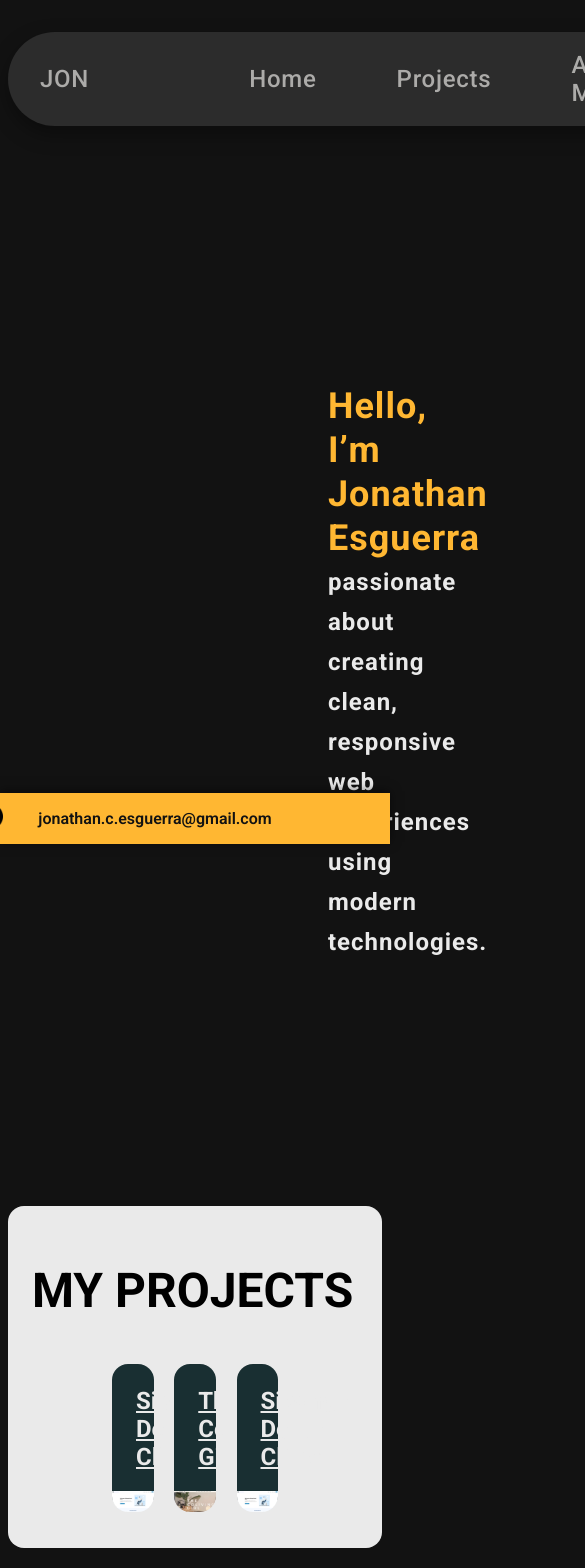
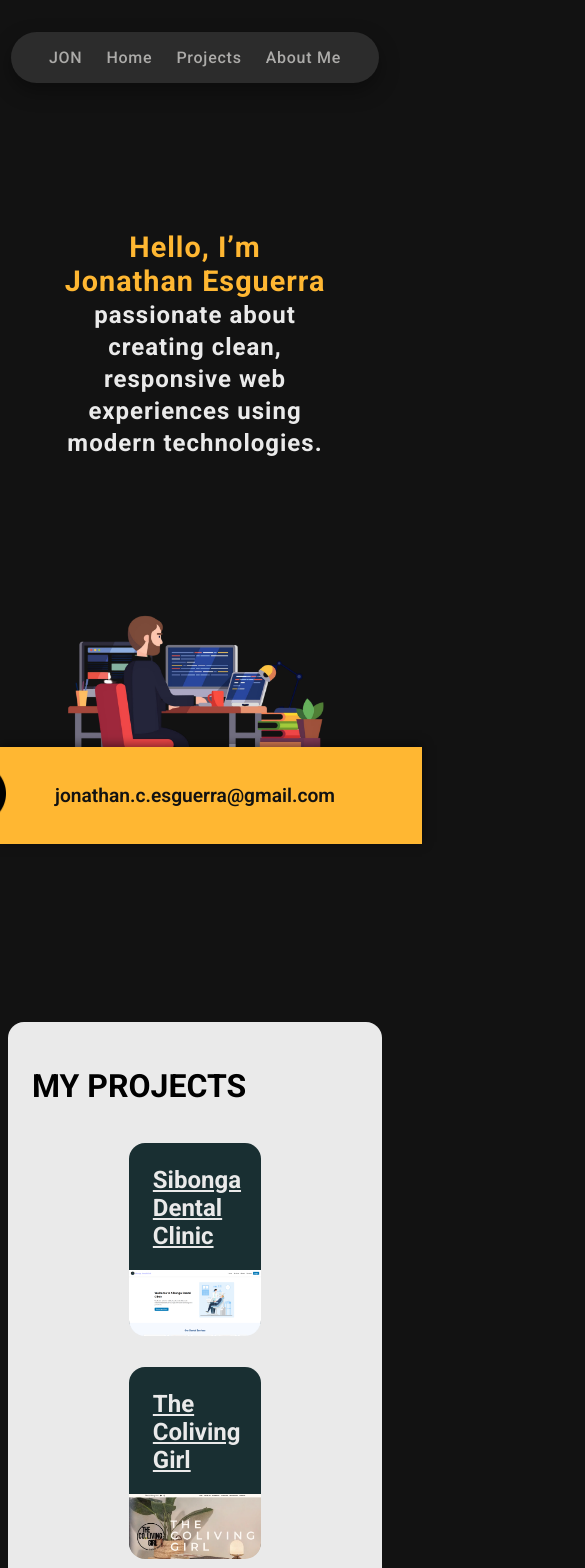
Before and after one commit to Jon-18/portfolio, a React (Create React App) app: page / in a window 390 px wide. Shown: the top 1568 px of the page, 585 px wide, since content can reach past the window. Built offline with nearby package versions, Linux system fonts and the light colour scheme.

Commit message:
Mobile friendly

```diff
--- a/src/index.css
+++ b/src/index.css
@@ -231,3 +231,123 @@ h1 {
   width: 5%;
   cursor: pointer;
 }
+
+@media (max-width: 768px) {
+  /* ---------- GLOBAL ---------- */
+  body {
+    padding-bottom: 120px;
+  }
+
+  h1 {
+    font-size: 2em;
+  }
+
+  .highlight {
+    font-size: 1.2em;
+  }
+
+  /* ---------- HEADER ---------- */
+  .header {
+    width: 90%;
+    padding: 1rem;
+    top: 0.5rem;
+  }
+
+  .header ul {
+    gap: 1.5rem;
+    flex-wrap: wrap;
+    justify-content: center;
+  }
+
+  .header li {
+    font-size: 1em;
+  }
+
+  .header .title-header {
+    margin-right: 0;
+  }
+
+  /* ---------- MAIN SECTION ---------- */
+  .main {
+    flex-direction: column;
+    text-align: center;
+    margin-top: 5em;
+    gap: 2em;
+  }
+
+  .main-tag {
+    width: 90%;
+    margin: 0 auto;
+    line-height: 2em;
+  }
+
+  .main-logo {
+    width: 80%;
+    height: auto;
+  }
+
+  /* ---------- PROJECTS ---------- */
+  .project-box {
+    flex-direction: column;
+    gap: 2em;
+    padding: 1em;
+  }
+
+  .project-body {
+    width: 90%;
+  }
+
+  /* ---------- ABOUT / EXPERIENCE ---------- */
+  .experience-box {
+    flex-direction: column;
+    padding: 1.5em;
+    text-align: center;
+  }
+
+  .experience-box h1 {
+    font-size: 5em;
+    width: 100%;
+  }
+
+  .experience-box .experience-body {
+    width: 100%;
+    font-size: 1.2em;
+  }
+
+  /* ---------- ICON CAROUSEL ---------- */
+  .icon-group img {
+    width: 12%;
+  }
+
+  /* ---------- FOOTER ---------- */
+  .footer {
+    height: auto;
+    display: flex;
+    flex-direction: row;
+    padding: 1em;
+  }
+
+  .footer a {
+    margin-right: 1em;
+  }
+
+  .footer p {
+    margin-left: -10em;
+    font-size: 1.2em;
+  }
+
+  .footer img {
+    width: 12%;
+  }
+}
+
+@media (max-width: 1024px) {
+  .main-tag {
+    margin: 3em;
+    width: 70%;
+  }
+
+  .project-body {
+    width: 45%;
+  }
+}
```
Also changed, not shown: 1 other file (tests, documents, lock files or other folders).
